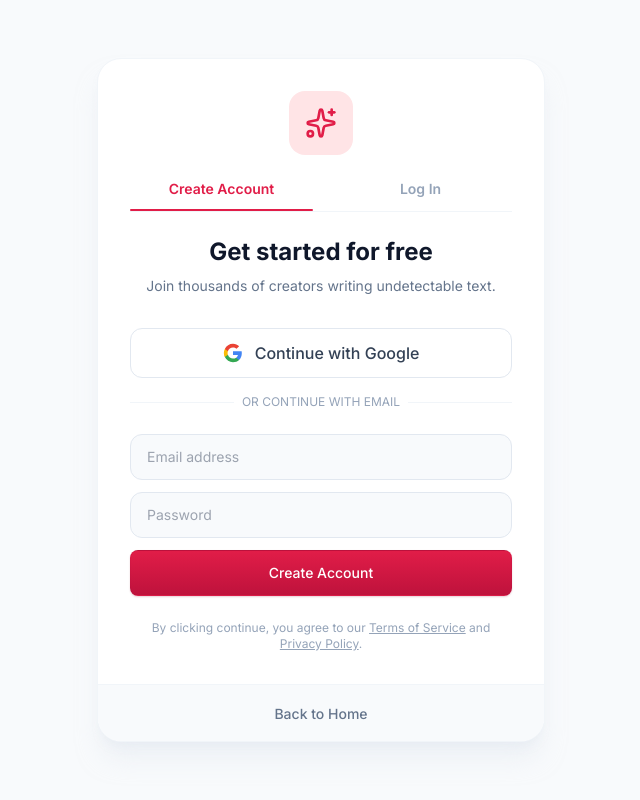
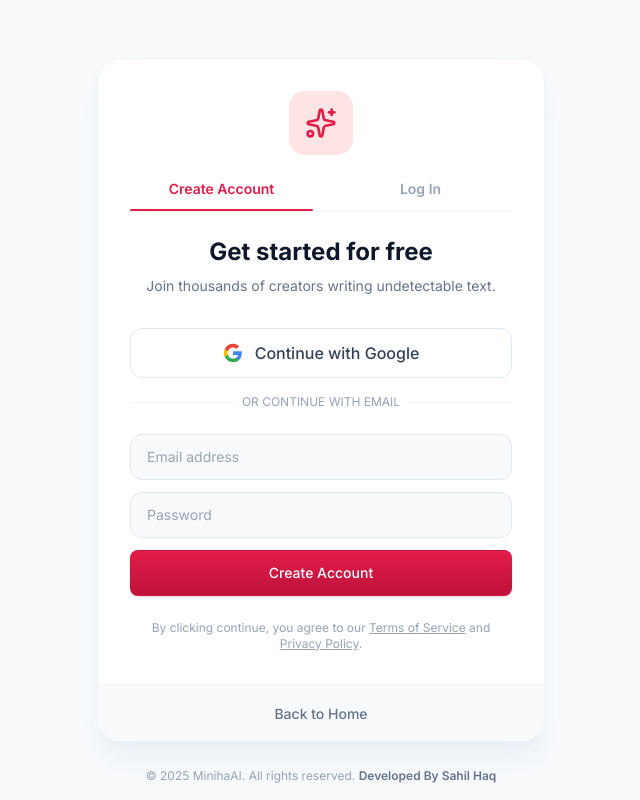
Before and after one commit to sahilhaq2003/MinihaAI, a React (Vite) app: page / in a window 1280 px wide. Both pictures are taken after a click on the button "Sign In". Shown: the whole page, without its empty margins (319-959 px from the left). Built offline with nearby package versions, Linux system fonts and the light colour scheme.

Commit message:
footer updates

```diff
--- a/App.tsx
+++ b/App.tsx
@@ -105,7 +105,7 @@ const LandingPage: React.FC<{ onGetStarted: () => void }> = ({ onGetStarted }) =
       </main>
 
       <footer className="py-6 text-center text-slate-400 text-xs sm:text-sm border-t border-slate-100 bg-slate-50">
-        © 2024 MinihaAI. All rights reserved.
+        © 2025 MinihaAI. All rights reserved. <span className="font-semibold text-slate-500">Developed By Sahil Haq</span>
       </footer>
     </div>
   );
@@ -271,6 +271,9 @@ const AuthPage: React.FC<{ onLoginSuccess: (user: any) => void; onBack: () => vo
             </button>
         </div>
       </div>
+      <footer className="absolute bottom-4 left-0 right-0 text-center text-slate-400 text-xs">
+        © 2025 MinihaAI. All rights reserved. <span className="font-semibold text-slate-500">Developed By Sahil Haq</span>
+      </footer>
     </div>
   );
 };
@@ -952,6 +955,9 @@ const App = () => {
                 />
              )}
           </main>
+          <footer className="py-4 text-center text-slate-400 text-xs sm:text-sm border-t border-slate-100 bg-white">
+            © 2025 MinihaAI. All rights reserved. <span className="font-semibold text-slate-500">Developed By Sahil Haq</span>
+          </footer>
         </>
        )}
 
```
